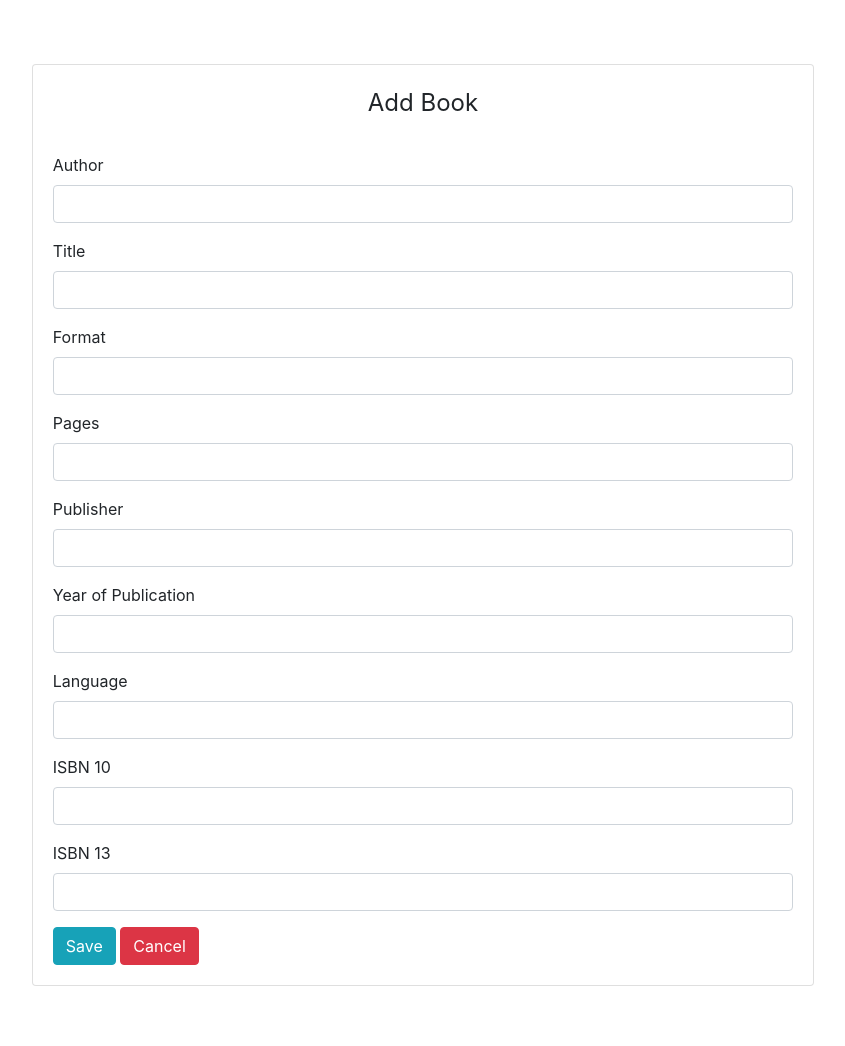
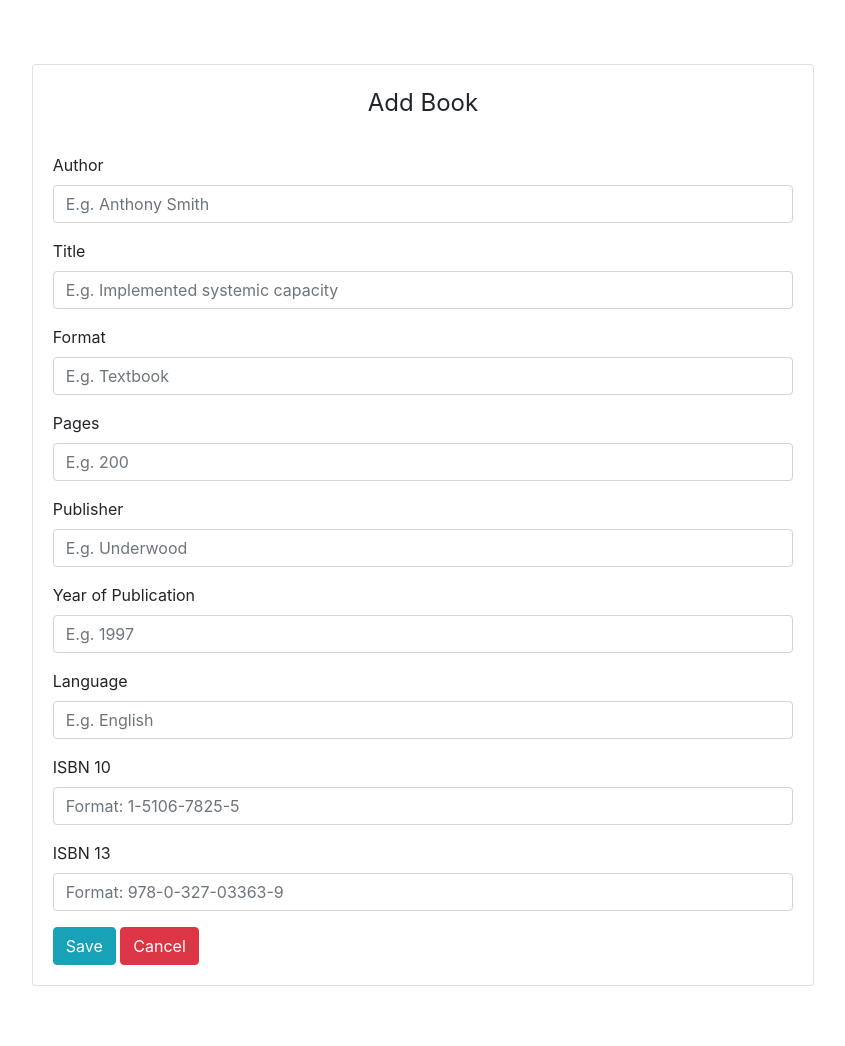
Before and after one commit to aa-software2112/SOEN343, a Flask app: template app/templates/add_book.html in a window 1280 px wide. Shown: the part 56-1102 px from the top of the page, without its empty margins (217-1062 px from the left). Run offline with Flask 2, Linux system fonts and the light colour scheme; the template is opened without the code that fills it, so the values that code supplies are empty; some libraries are stand-ins or nearby versions.

Commit message:
#352 adding placeholders

```diff
--- a/app/templates/add_book.html
+++ b/app/templates/add_book.html
@@ -18,39 +18,39 @@ Book
             <legend class="text-center pb-4"> Add Book </legend>
             <div class="form-group">
                 <label for="author">Author</label>
-                <input type="text" class="form-control" name="author" placeholder="" required>
+                <input type="text" class="form-control" name="author" placeholder="E.g. Anthony Smith" required>
             </div>
             <div class="form-group">
                 <label for="title">Title</label>
-                <input type="text" class="form-control" name="title" placeholder="" required>
+                <input type="text" class="form-control" name="title" placeholder="E.g. Implemented systemic capacity" required>
             </div>
             <div class="form-group">
                 <label for="format">Format</label>
-                <input type="text" class="form-control" name="format" placeholder="" required>
+                <input type="text" class="form-control" name="format" placeholder="E.g. Textbook" required>
             </div>
             <div class="form-group">
                 <label for="pages">Pages</label>
-                <input type="number" class="form-control" name="pages" placeholder="" step="1" pattern="\d+" required>
+                <input type="number" class="form-control" name="pages" placeholder="E.g. 200" step="1" pattern="\d+" required>
             </div>
             <div class="form-group">
                 <label for="publisher">Publisher</label>
-                <input type="text" class="form-control" name="publisher" placeholder="" required>
+                <input type="text" class="form-control" name="publisher" placeholder="E.g. Underwood" required>
             </div>
             <div class="form-group">
                 <label for="year_of_publication">Year of Publication</label>
-                <input type="text" class="form-control" name="year_of_publication" placeholder="" pattern="\d{4}" title="Please use 4 numbers" required>
+                <input type="text" class="form-control" name="year_of_publication" placeholder="E.g. 1997" pattern="\d{4}" title="Please use 4 numbers" required>
             </div>
             <div class="form-group">
                 <label for="language">Language</label>
-                <input type="text" class="form-control" name="language" placeholder="" required>
+                <input type="text" class="form-control" name="language" placeholder="E.g. English" required>
             </div>
             <div class="form-group">
                 <label for="isbn_10">ISBN 10</label>
-                <input type="text" class="form-control" name="isbn_10" placeholder="" pattern="\d*-\d*-\d*-\d*" required>
+                <input type="text" class="form-control" name="isbn_10" placeholder="Format: 1-5106-7825-5" pattern="\d*-\d*-\d*-\d*" required>
             </div>
             <div class="form-group">
                 <label for="isbn_13">ISBN 13</label>
-                <input type="text" class="form-control" name="isbn_13" placeholder="" pattern="\d*-\d*-\d*-\d*-\d*" required>
+                <input type="text" class="form-control" name="isbn_13" placeholder="Format: 978-0-327-03363-9" pattern="\d*-\d*-\d*-\d*-\d*" required>
             </div>
             <button type="submit" name="save" class="btn btn-info">Save</button>
             <form action="#" method="post">
--- a/app/templates/modify_album.html
+++ b/app/templates/modify_album.html
@@ -40,7 +40,7 @@ Modify an Album Type
       </div>
       <div class="float-right mt-4">
         <button type="submit" name="save" value="save" class="btn btn-info px-3">Save</button>
-        <a href="http://localhost:5000/adminView/adminViewCatalog" class="btn btn-outline-info">Cancel</a>
+        <a href="http://localhost:5000/viewCatalog" class="btn btn-outline-info">Cancel</a>
       </div>
     </form>
   </div>
--- a/app/templates/modify_book.html
+++ b/app/templates/modify_book.html
@@ -54,7 +54,7 @@ Modify a Book
 		  </div>
 			<div class="float-right mt-4">
 				<button type="submit" name="save" value="save" class="btn btn-info px-3">Save</button>
-				<a href="http://localhost:5000/adminView/adminViewCatalog" class="btn btn-outline-info">Cancel</a>
+				<a href="http://localhost:5000/viewCatalog" class="btn btn-outline-info">Cancel</a>
 			</div>
       </form>
     </div>
--- a/app/templates/modify_magazine.html
+++ b/app/templates/modify_magazine.html
@@ -40,7 +40,7 @@ Modify a Magazine
       </div>
       <div class="float-right mt-4">
         <button type="submit" name="save" value="save" class="btn btn-info px-3">Save</button>
-        <a href="http://localhost:5000/adminView/adminViewCatalog" class="btn btn-outline-info">Cancel</a>
+        <a href="http://localhost:5000/viewCatalog" class="btn btn-outline-info">Cancel</a>
       </div>
     </form>
   </div>
--- a/app/templates/modify_movie.html
+++ b/app/templates/modify_movie.html
@@ -52,7 +52,7 @@ Modify a Movie
          </div>
          <div class="float-right mt-4">
             <button type="submit" name="save" value="save" class="btn btn-info px-3">Save</button>
-            <a href="http://localhost:5000/adminView/adminViewCatalog" class="btn btn-outline-info">Cancel</a>
+            <a href="http://localhost:5000/viewCatalog" class="btn btn-outline-info">Cancel</a>
         </div>
       </form>
    </div>
```
Also changed, not shown: app/templates/add_album.html (+5 -5 lines), app/templates/add_magazine.html (+6 -6 lines), app/templates/add_movie.html (+8 -8 lines).
